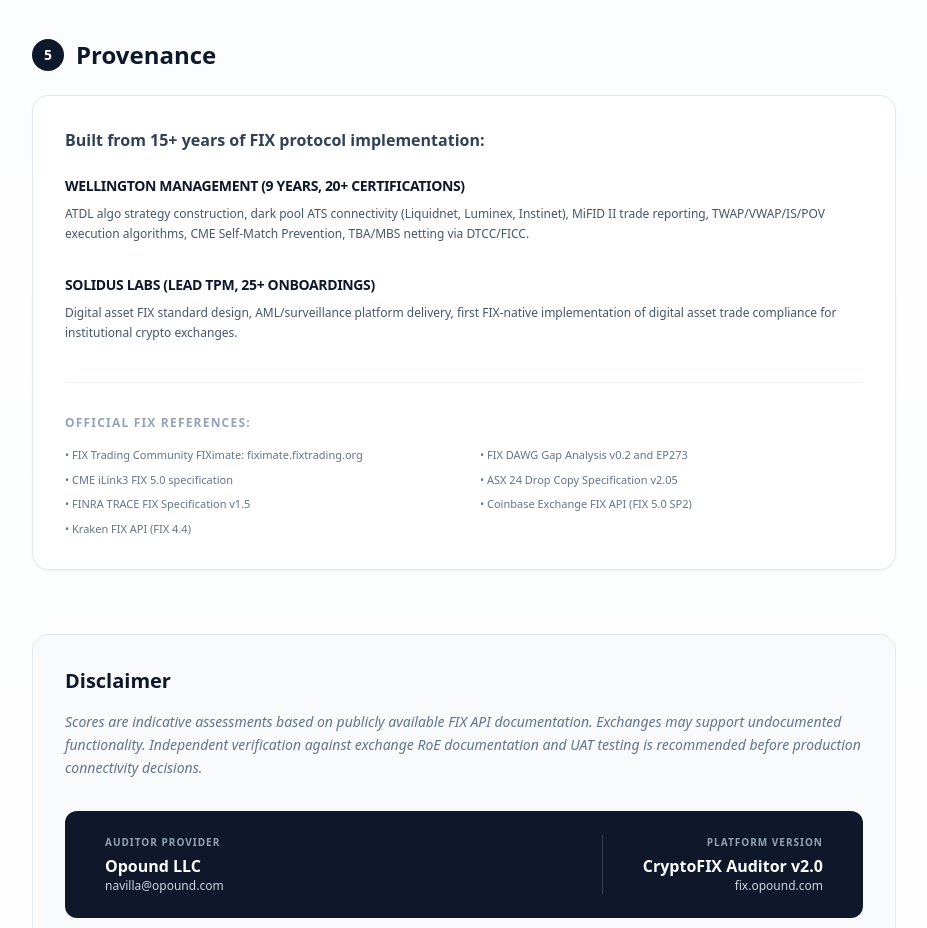
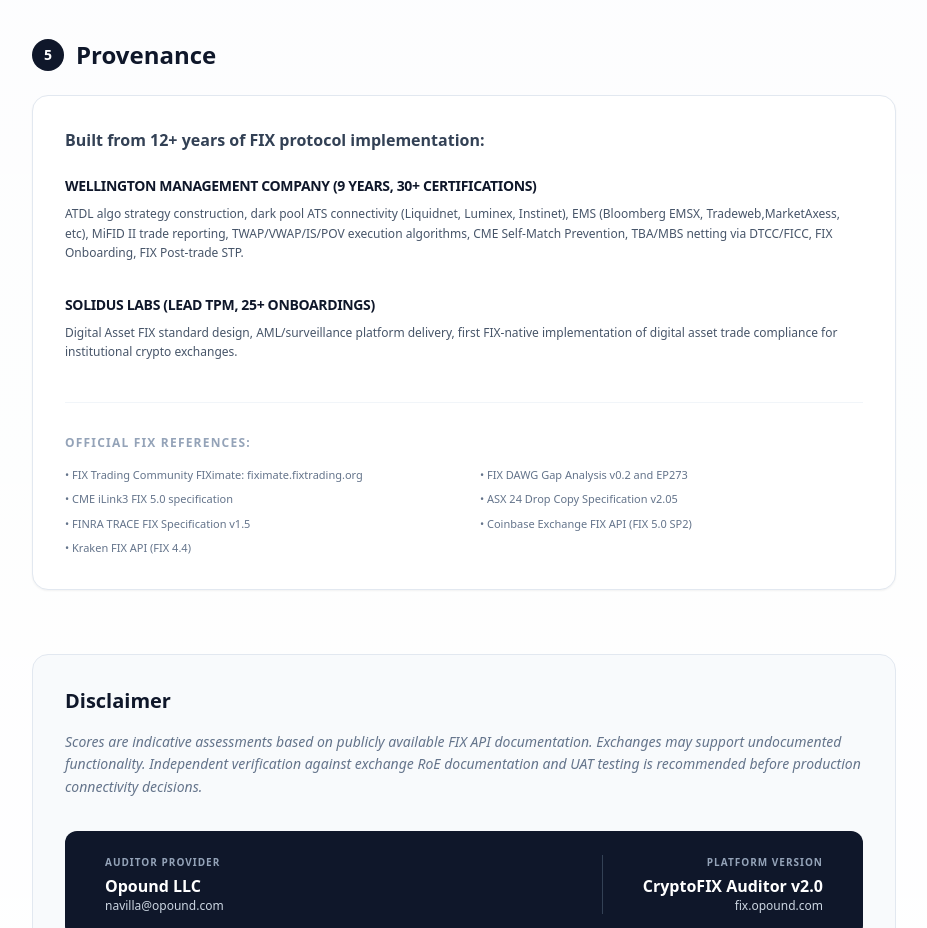
Before and after one commit to baggan1/cryptofix-auditor, a Next.js app: page /methodology in a window 1280 px wide. Shown: the part 2360-3288 px from the top of the page, without its empty margins (176-1103 px from the left). Built offline with nearby package versions, Linux system fonts and the light colour scheme.

Commit message:
updated home page

```diff
--- a/app/methodology/page.tsx
+++ b/app/methodology/page.tsx
@@ -219,22 +219,22 @@
             Provenance
           </h2>
           <div className="bg-white border border-slate-200 rounded-2xl p-8 shadow-sm">
-            <p className="text-slate-700 font-bold mb-6">Built from 15+ years of FIX protocol implementation:</p>
+            <p className="text-slate-700 font-bold mb-6">Built from 12+ years of FIX protocol implementation:</p>
 
             <div className="space-y-8">
               <div>
-                <h4 className="text-sm font-black text-slate-900 uppercase tracking-tight mb-2">Wellington Management (9 years, 20+ certifications)</h4>
+                <h4 className="text-sm font-black text-slate-900 uppercase tracking-tight mb-2">Wellington Management Company (9 years, 30+ certifications)</h4>
                 <p className="text-xs text-slate-600 leading-relaxed">
-                  ATDL algo strategy construction, dark pool ATS connectivity (Liquidnet, Luminex, Instinet),
+                  ATDL algo strategy construction, dark pool ATS connectivity (Liquidnet, Luminex, Instinet), EMS (Bloomberg EMSX, Tradeweb,MarketAxess, etc),
                   MiFID II trade reporting, TWAP/VWAP/IS/POV execution algorithms, CME Self-Match Prevention,
-                  TBA/MBS netting via DTCC/FICC.
+                  TBA/MBS netting via DTCC/FICC, FIX Onboarding, FIX Post-trade STP.
                 </p>
               </div>
 
               <div>
                 <h4 className="text-sm font-black text-slate-900 uppercase tracking-tight mb-2">Solidus Labs (Lead TPM, 25+ onboardings)</h4>
                 <p className="text-xs text-slate-600 leading-relaxed">
-                  Digital asset FIX standard design, AML/surveillance platform delivery, first FIX-native
+                  Digital Asset FIX standard design, AML/surveillance platform delivery, first FIX-native
                   implementation of digital asset trade compliance for institutional crypto exchanges.
                 </p>
               </div>
--- a/app/page.tsx
+++ b/app/page.tsx
@@ -126,7 +126,7 @@
           </h2>
           <p className="text-lg md:text-xl text-slate-300 max-w-2xl mx-auto leading-relaxed font-medium">
             Score any crypto exchange FIX implementation against TradFi institutional standards.
-            Built on 15 years of FIX protocol experience at Wellington Management and Solidus Labs.
+            Built on 12+ years of FIX protocol experience at a Tier-1 Investment Institution and a Digital Asset Compliance SaaS provider.
           </p>
         </div>
       </section>
@@ -227,11 +227,11 @@
                     return (
                       <div key={idx} className={`flex items-center gap-3 ${isPending ? 'opacity-40' : 'opacity-100'}`}>
                         {isDone ? (
-                           <CheckCircle2 className="w-5 h-5 text-green-500" />
+                          <CheckCircle2 className="w-5 h-5 text-green-500" />
                         ) : isActive ? (
-                           <div className="w-5 h-5 border-2 border-navy-dark/30 border-t-navy-dark rounded-full animate-spin flex-shrink-0" />
+                          <div className="w-5 h-5 border-2 border-navy-dark/30 border-t-navy-dark rounded-full animate-spin flex-shrink-0" />
                         ) : (
-                           <div className="w-5 h-5 border-2 border-slate-200 rounded-full flex-shrink-0" />
+                          <div className="w-5 h-5 border-2 border-slate-200 rounded-full flex-shrink-0" />
                         )}
                         <span className={`text-sm font-medium ${isActive ? 'text-navy-dark font-bold' : 'text-slate-500'}`}>
                           {step}
```
